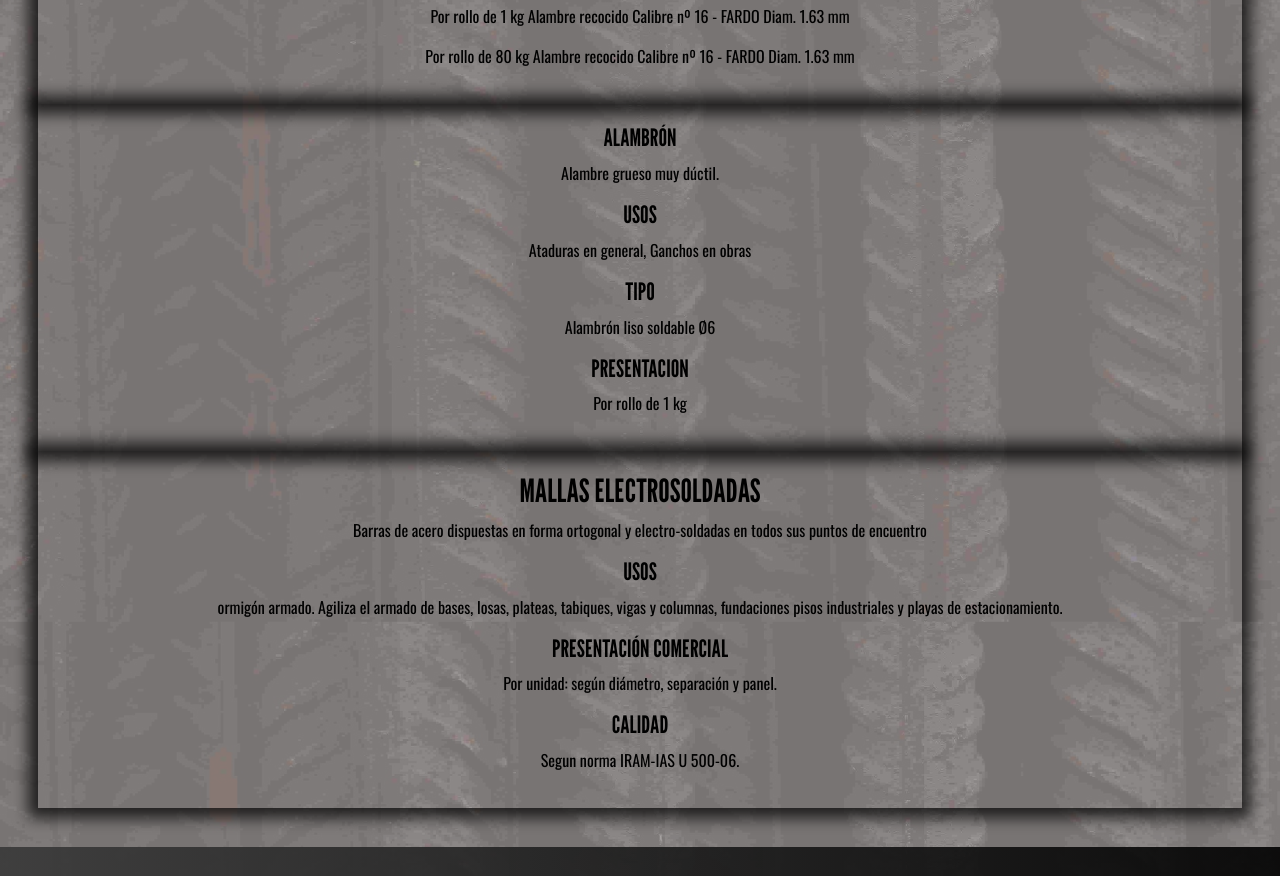
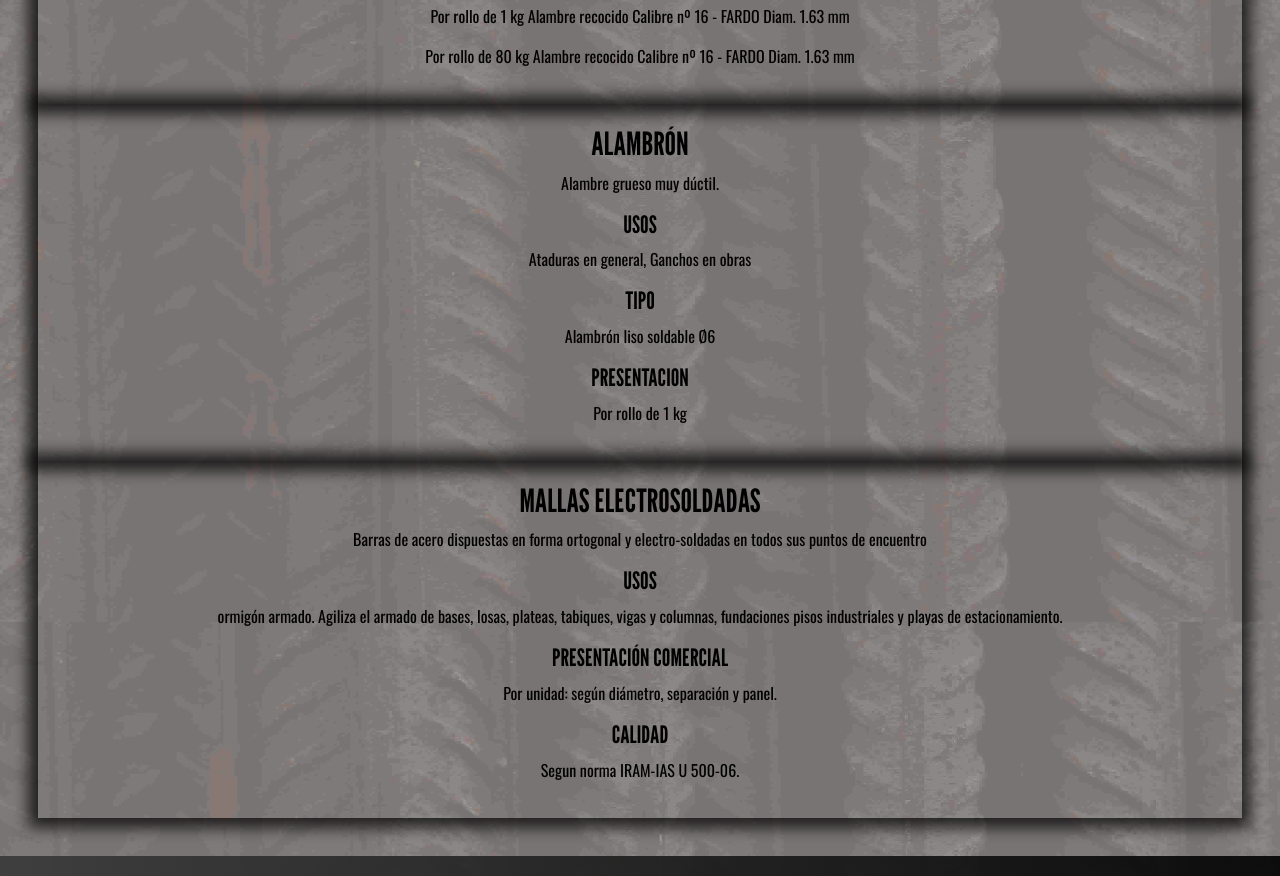
Before and after one commit to MarianoAlvarezz/MiPrimerPaginaWeb, a plain HTML site: page html/cardsServ4.html in a window 1280 px wide. Shown: the part 891-1767 px from the top of the page. Drawn offline with nearby package versions, Linux system fonts and the light colour scheme.

Commit message:
Cambio de titulo

```diff
--- a/html/cardsServ4.html
+++ b/html/cardsServ4.html
@@ -121,7 +121,7 @@
 
 <section class="mainServicios">
 
-<h4>ALAMBRÓN</h4>
+<h2>ALAMBRÓN</h2>
 <p>Alambre grueso muy dúctil.</p>
 
 <h4>USOS</h4>
```
